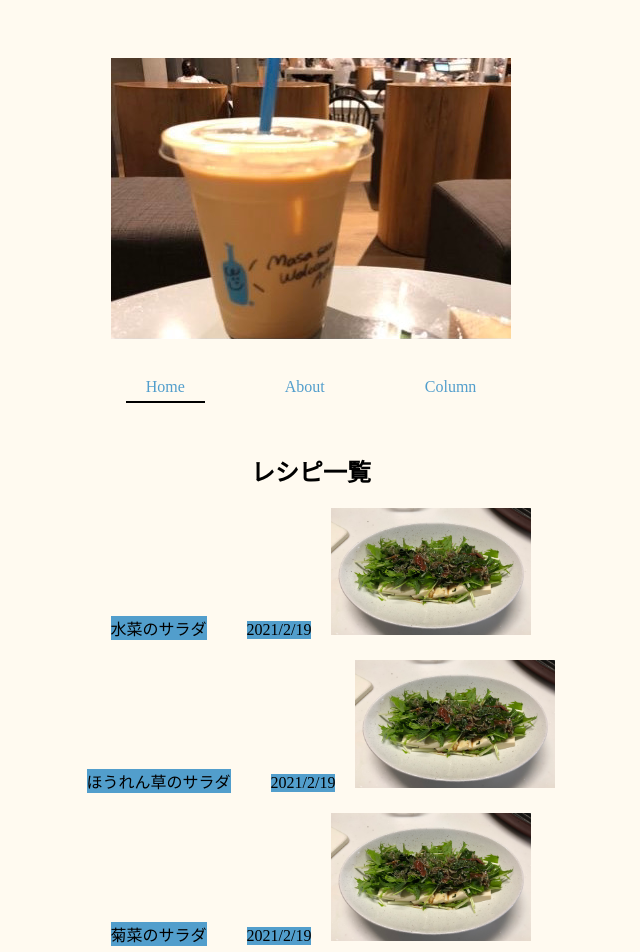
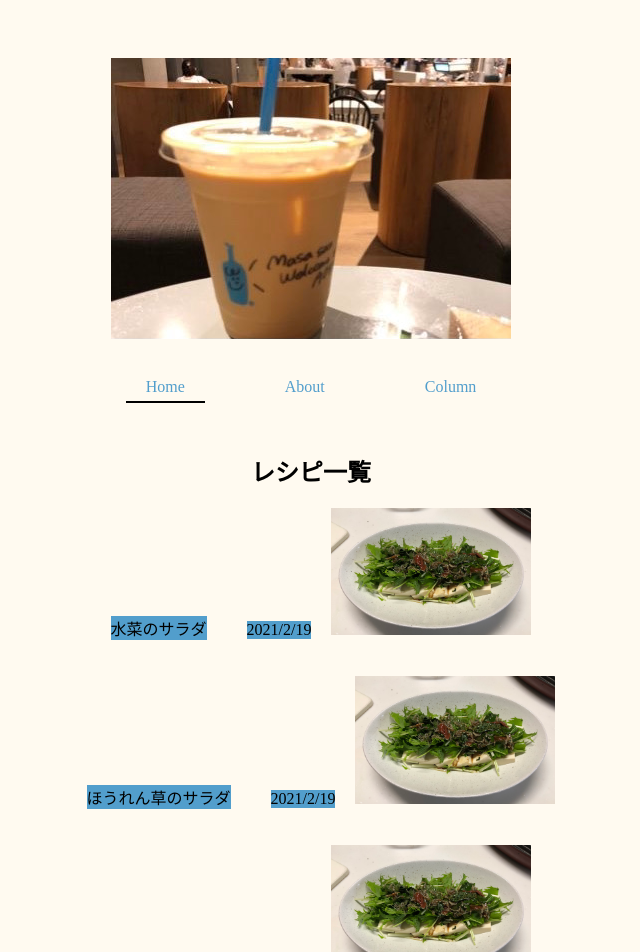
Before and after one commit to masayukihirosawa/recipes-site, a Vue app: page /home in a window 1280 px wide. Shown: the top 952 px of the page, without its empty margins (329-969 px from the left). Built offline with nearby package versions, Linux system fonts and the light colour scheme.

Commit message:
v-forでレシピ一覧を表示させることまでは出来たが、レシピごとリンクを設定が出来なかったのでやめた

```diff
--- a/src/components/Home.vue
+++ b/src/components/Home.vue
@@ -1,18 +1,20 @@
 <template>
   <div>
     <h2>レシピ一覧</h2>
-    <ul>
-      <div v-for="(content, key) in contents" :key="key">
-        <template>
-          <li>{{ content.title }}</li>
-          <li>{{ content.date }}</li>
-          <img :src="content.img" alt="料理の写真" class="photo" />
-        </template>
-      </div>
-      <!-- <li @click="toPost1">{{ contents.Post1.title }}</li> -->
-      <!-- <img :src="contents.Post1.img" alt="料理の写真" class="photo" /> -->
-      <!-- <li @click="toPost2">ほうれん草のレシピ</li>
-      <li @click="toPost3">菊菜のレシピ</li> -->
+    <ul @click="toPost1">
+      <li>{{ contents.Post1.title }}</li>
+      <li>{{ contents.Post1.date }}</li>
+      <img :src="contents.Post1.img" alt="料理の写真" class="photo" />
+    </ul>
+    <ul @click="toPost2">
+      <li>{{ contents.Post2.title }}</li>
+      <li>{{ contents.Post2.date }}</li>
+      <img :src="contents.Post2.img" alt="料理の写真" class="photo" />
+    </ul>
+    <ul @click="toPost3">
+      <li>{{ contents.Post3.title }}</li>
+      <li>{{ contents.Post3.date }}</li>
+      <img :src="contents.Post3.img" alt="料理の写真" class="photo" />
     </ul>
   </div>
 </template>
--- a/src/components/Post.vue
+++ b/src/components/Post.vue
@@ -1,11 +1,6 @@
 <template>
   <div>
     <router-view>
-      <!-- <template #title="slotProps">
-        <h2>{{ slotProps.contents.Post1.title }}</h2>
-        <p>{{ slotProps.contents.Post1.date }}</p>
-        <img :src="slotProps.contents.Post1.img" alt="料理の写真" class="photo" />
-      </template> -->
       <template #recipe>
         <h3>つくり方</h3>
         <hr />
```
